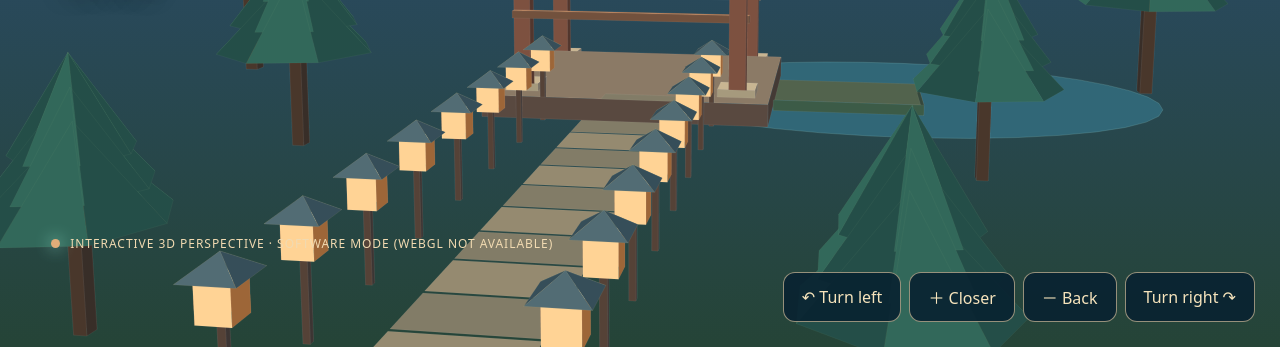
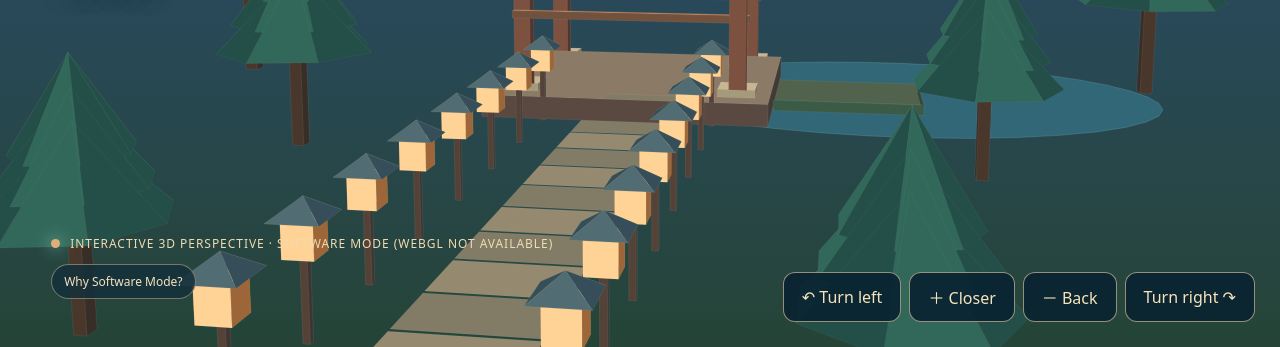
Before and after one commit to buithinh2000/Wish-Garden, a plain HTML site: page world.html in a window 1280 px wide. Shown: the part 453-800 px from the top of the page. Drawn offline with Linux system fonts and the light colour scheme.

Commit message:
feat(3d): explain why Chrome uses Software Mode with private browser-only diagnostics

```diff
--- a/world.html
+++ b/world.html
@@ -35,6 +35,15 @@ body:not(.world-ready) .status:before{background:#e1ad79}
 body.world-ready #softwareWorld,body.world-ready #softwareControls{display:none!important}
 body.software-ready .heading{pointer-events:none}
 body.software-ready .status{bottom:95px}
+#renderDiagnostics{position:fixed;z-index:40;left:clamp(16px,4vw,54px);bottom:130px;max-width:min(440px,calc(100vw - 32px));padding:15px 18px;background:#09202eea;border:1px solid #d0b48b72;border-radius:14px;box-shadow:0 16px 42px #0008;color:#f1e4cd;font-size:13px;line-height:1.5}
+#renderDiagnostics h2{font-size:15px;margin:0 0 8px}
+#renderDiagnostics p{margin:0 0 12px}
+#renderDiagnostics button{border:1px solid #e2c69a;border-radius:12px;padding:9px 13px;background:#27414c;color:#f5e8d0;cursor:pointer}
+#renderDiagnostics[hidden]{display:none}
+#showRenderDetails{position:fixed;z-index:31;left:clamp(16px,4vw,54px);bottom:clamp(18px,6vh,66px);padding:8px 12px;color:#f5e3bd;background:#142f3bd9;border:1px solid #e2c69a7a;border-radius:24px;cursor:pointer;font-size:12px}
+body.world-ready #showRenderDetails{display:none}
+@media(max-width:650px){#showRenderDetails{bottom:130px;left:12px}#renderDiagnostics{bottom:185px}}
+
 .fallback{position:fixed;inset:0;display:grid;place-items:center;padding:32px;text-align:center;background:linear-gradient(#0f2832,#06131d);z-index:2}
 .fallback p{max-width:440px;color:#d8e4df;line-height:1.7}
 .garden.world-ready~.fallback,body.software-ready .fallback{display:none}
@@ -57,6 +66,8 @@ body.software-ready .status{bottom:95px}
 <header class="site-head"><a class="brand" href="./index.html">✦ WISH GARDEN</a><a class="back" href="./index.html">← Private wishes</a></header>
 <section class="heading" aria-label="3D exploration introduction"><small>Interactive world · 3D</small><h1>Walk into the garden.</h1><p>Explore the pavilion and lantern path. Drag or swipe to turn; select Explore to move inside.</p></section>
 <div class="status" id="worldStatus" role="status">Starting 3D renderer</div>
+<button type="button" id="showRenderDetails" hidden aria-expanded="false" aria-controls="renderDiagnostics">Why Software Mode?</button>
+<section id="renderDiagnostics" hidden aria-label="3D graphics diagnostics"><h2>3D graphics on this browser</h2><p id="renderDetailText"></p><button type="button" id="closeRenderDetails">Close</button></section>
 <script src="assets/sanctuary-world.bundle.js" defer></script>
 <script>
 (function(){
@@ -170,6 +181,24 @@ function start(){
  canvas.addEventListener('pointerup',()=>drag=false);canvas.addEventListener('pointercancel',()=>drag=false);
  window.addEventListener('resize',paint);
  status.textContent='INTERACTIVE 3D PERSPECTIVE · SOFTWARE MODE (WEBGL NOT AVAILABLE)';
+ // Explain the difference between WebGL being blocked and the WebGL scene
+ // failing, without sending device information or errors to any server.
+ const details=document.getElementById('showRenderDetails');
+ const panel=document.getElementById('renderDiagnostics');
+ const detailsText=document.getElementById('renderDetailText');
+ let gl2=false,gl1=false;
+ try{const probe=document.createElement('canvas');gl2=!!probe.getContext('webgl2');if(!gl2)gl1=!!probe.getContext('webgl');}
+ catch{}
+ const safeError=(window.WishWorldWebGLError||'').replace(/[<>]/g,'').slice(0,140);
+ const reason=!gl2?(gl1?'WebGL 1 is available, but this scene needs WebGL 2.':'WebGL graphics are unavailable or blocked in this browser.'):
+   safeError?'WebGL 2 exists, but this scene could not initialize: '+safeError:
+   'WebGL 2 is available, but the 3D bundle did not finish loading or initializing.';
+ detailsText.textContent=reason+' This preview is using an interactive software-rendered perspective instead. No diagnostics leave your browser.';
+ details.hidden=false;
+ details.addEventListener('click',()=>{panel.hidden=!panel.hidden;details.setAttribute('aria-expanded',String(!panel.hidden));});
+ document.getElementById('closeRenderDetails').addEventListener('click',()=>{panel.hidden=true;details.setAttribute('aria-expanded','false');});
+ window.WishRenderDiagnostic={getState:()=>({gl2,gl1,reason,mode:'software'})};
+
  window.WishSoftware3D={getState:()=>({active,yaw,zoom,faces:faces.length})};
  paint();
 }
```
